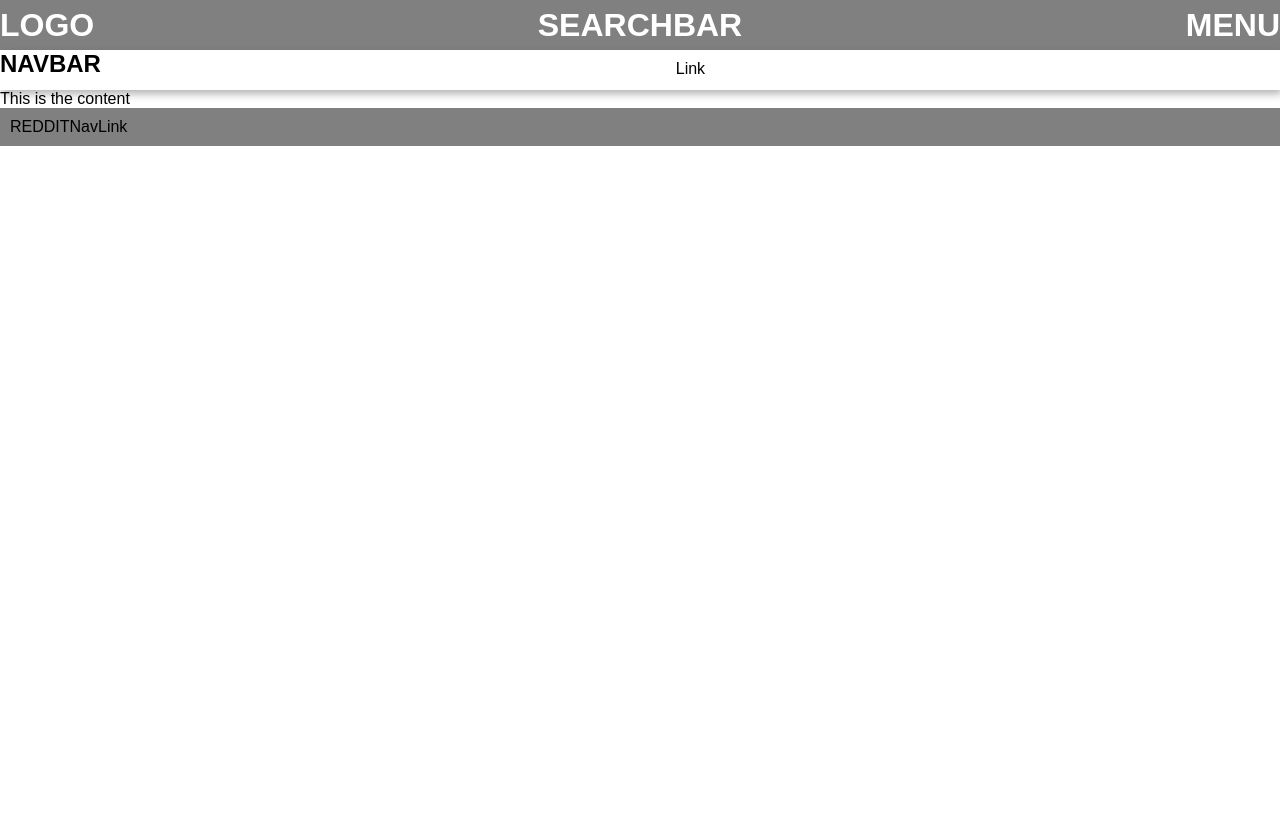
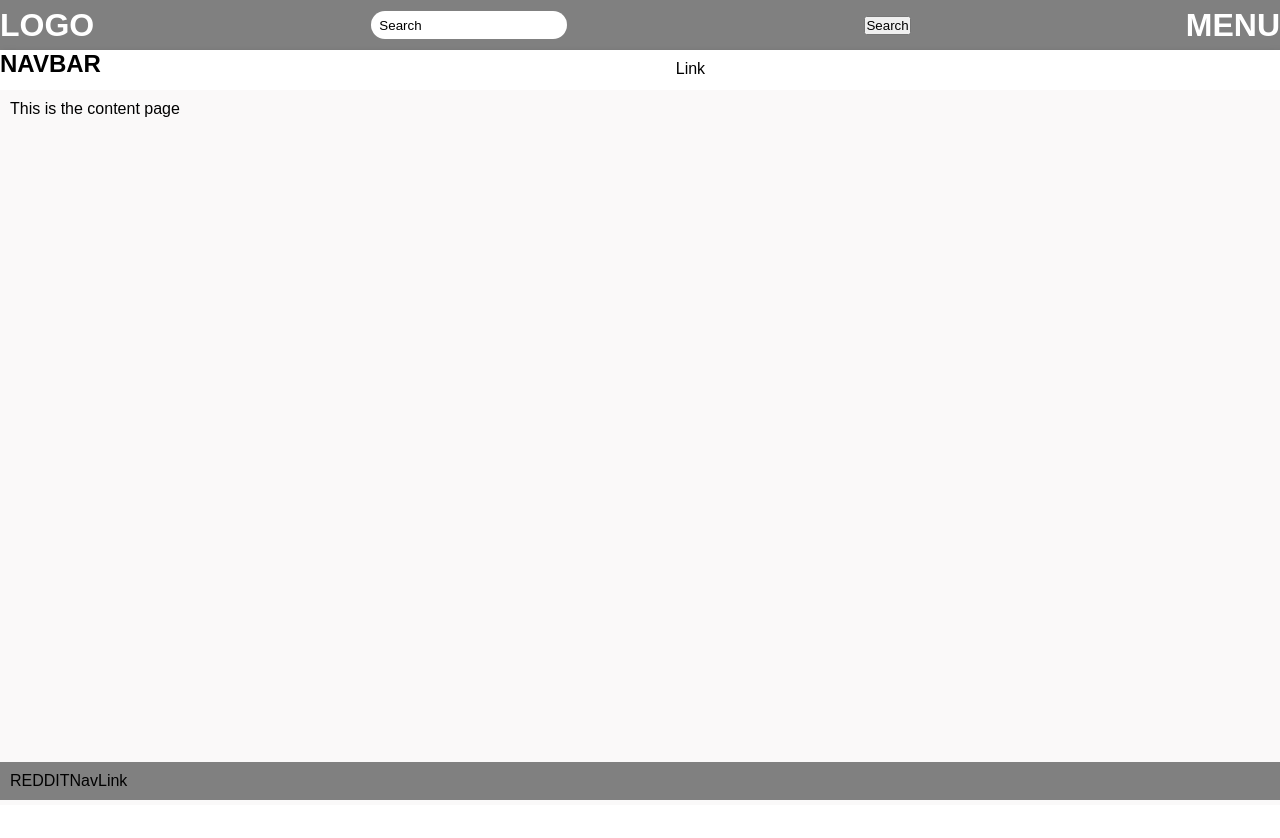
Before and after one commit to wingsown/reddit-mini, a React (Create React App) app: page / in a window 1280 px wide. Shown: the top 838 px of the page. Before the commit the page ends 800 px from the top, so only its background shows below. Built offline with nearby package versions, Linux system fonts and the light colour scheme.

Commit message:
fix search bar for Header component

```diff
--- a/src/components/App/AppLayout.js
+++ b/src/components/App/AppLayout.js
@@ -1,3 +1,4 @@
+import Content from "../Content/Content";
 import Footer from "../Footer/Footer";
 import Header from "../Header/Header";
 import Nav from "../Nav/Nav";
@@ -10,12 +11,11 @@ export default function AppLayout() {
 
             <Header/>
 
+
             <Nav/>
 
 
-            <body>
-                <p>This is the content</p>
-            </body>
+            <Content/>
 
 
             <Footer/>
--- /dev/null
+++ b/src/components/Content/Content.js
@@ -0,0 +1,11 @@
+import contentCSS from './content.module.css'
+
+function Content() {
+    return (
+        <main className={contentCSS.content}>
+            This is the content page
+        </main>
+     );
+}
+
+export default Content;
--- /dev/null
+++ b/src/components/Content/content.module.css
@@ -0,0 +1,7 @@
+.content {
+    padding: 10px 10px;
+    width: 100%;
+    background-color: rgb(250, 249, 249);
+    height: calc(100vh - 50px - 35px);
+    overflow-x: scroll;
+}
--- a/src/components/Header/Header.js
+++ b/src/components/Header/Header.js
@@ -17,7 +17,20 @@ const Header = ({navVisible, setNavVisible}) => {
     return (
         <header className={headerCSS.header}>
             <h1>LOGO</h1>
-            <h1>SEARCHBAR</h1>
+
+            <form className={headerCSS.searchContainer}>
+                <input
+                    type="text"
+                    id="searchInput"
+                    placeholder="Search..."
+                    value="Search"
+                    className={headerCSS.searchInput}/>
+            </form>
+            <button type="submit" data-testid="submit-button">
+                <p>Search</p>
+            </button>
+
+
             <h1>MENU</h1>
         </header>
     )
--- a/src/components/Header/header.module.css
+++ b/src/components/Header/header.module.css
@@ -10,3 +10,25 @@
     align-items: center;
     justify-items: center;
 }
+
+.searchContainer {
+    display: flex;
+    justify-content: space-between;
+    align-items: center;
+    width: 200px;
+    height: 30px;
+    border-radius: 20px;
+    padding: 2px;
+    margin-right: 20px;
+    transition: width 0.4s ease-in-out;
+}
+
+.searchInput {
+    width: 92%;
+    flex: 1 1;
+    height: 28px;
+    border: none;
+    outline: none;
+    padding: 8px;
+    border-radius: 20px;
+}
```
